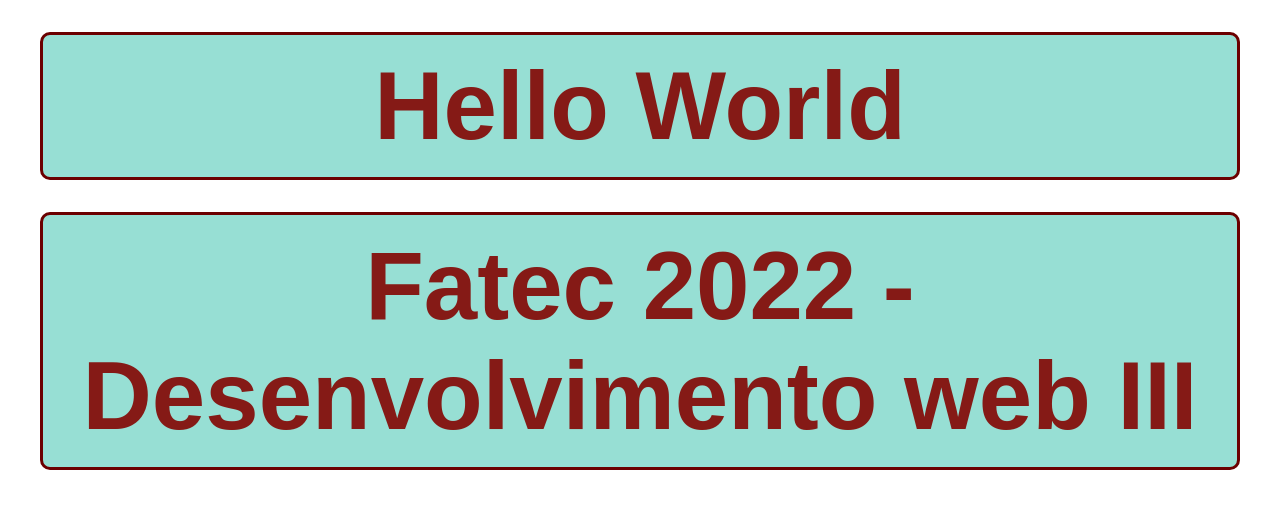
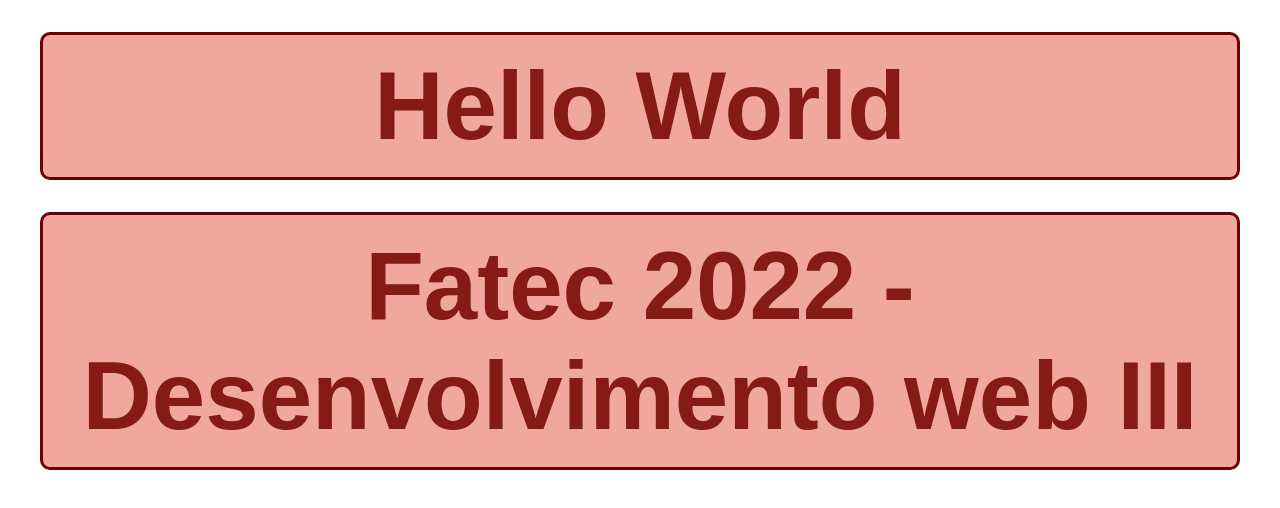
Before and after one commit to jaodevs/Hello-world-Haruka, a plain HTML site: page index.html in a window 1280 px wide. Drawn offline with Linux system fonts and the light colour scheme.

Commit message:
Update index.html

```diff
--- a/index.html
+++ b/index.html
@@ -20,7 +20,7 @@
     margin: 2rem;
     text-align: center;
     font-family: sans-serif;
-    background-color: rgb(151, 223, 212);
+    background-color: rgb(240, 167, 158);
 
 }
     </style>
```
